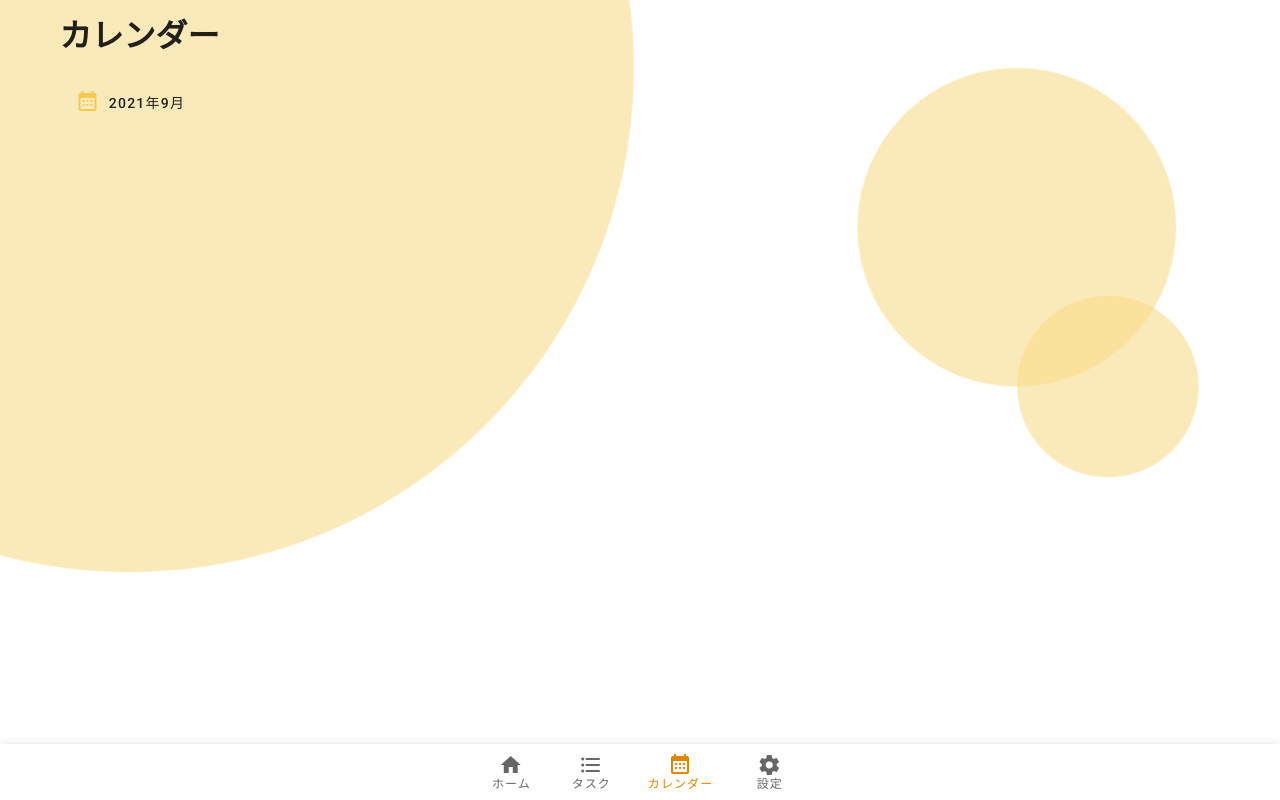
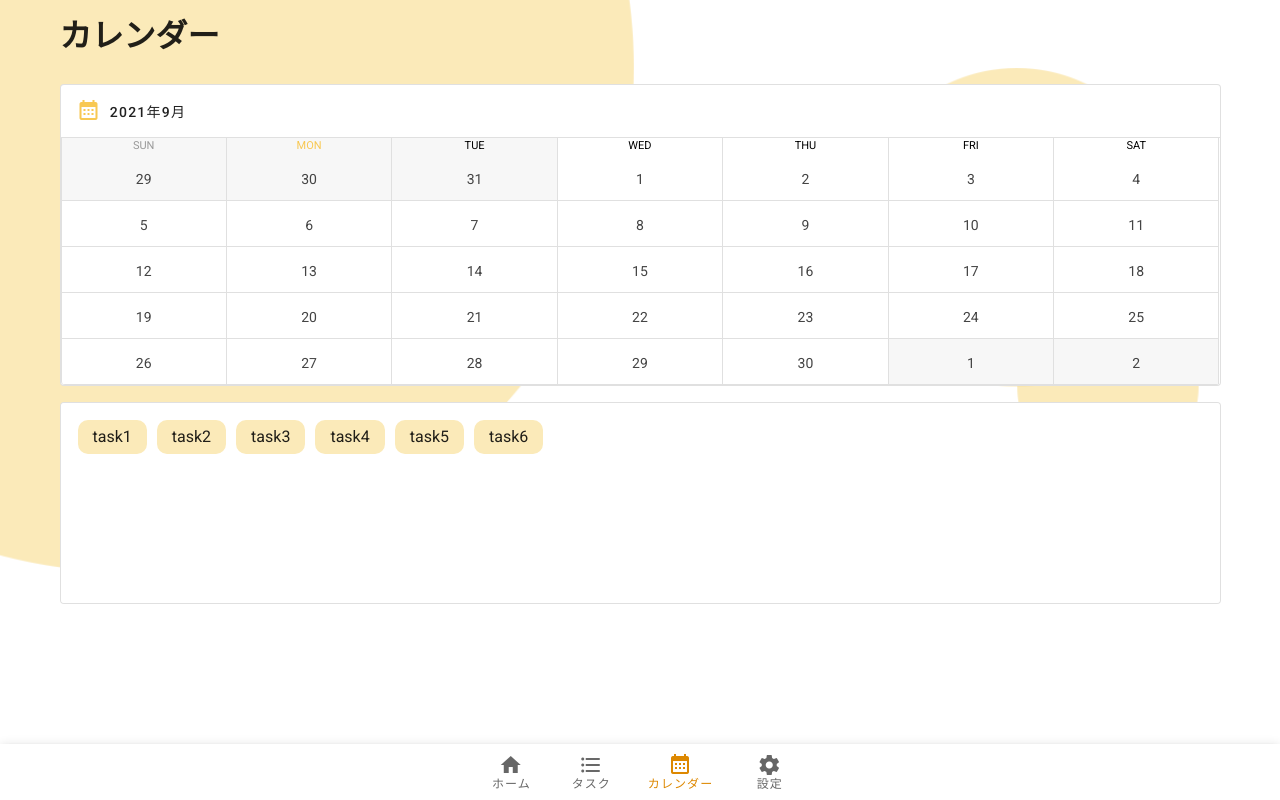
Before and after one commit to Ry0xi/a02, a Nuxt app in the folder frontend/: page /calendar in a window 1280 px wide. Built offline with nearby package versions, Linux system fonts and the light colour scheme.

Commit message:
[f-fix]カレンダーページの修正
D&Dできるように修正

```diff
--- a/frontend/pages/calendar.vue
+++ /dev/null
@@ -1,43 +0,0 @@
-<template>
-  <div>
-    <CalendarMonth v-model="date">
-      <template #activator="{ on }">
-        <v-btn v-on="on" text>
-          <v-icon class="mr-2" color="primary">mdi-calendar-month</v-icon>
-          {{ formatDate }}
-        </v-btn>
-      </template>
-    </CalendarMonth>
-  </div>
-</template>
-
-<script>
-export default {
-  data() {
-    return {
-      header: {
-        title: 'カレンダー',
-      },
-      date: new Date().toISOString().substr(0, 7),
-    }
-  },
-  computed: {
-    // 日付をフォーマット
-    formatDate() {
-      const dt = new Date(this.date)
-      const year = dt.getFullYear()
-      const month = dt.getMonth() + 1
-      return `${year}年${month}月`
-    },
-  },
-  mounted() {
-    this.updateHeader()
-  },
-  methods: {
-    updateHeader() {
-      // タイトルとして使いたい情報を渡す
-      this.$nuxt.$emit('updateHeader', this.header.title)
-    },
-  },
-}
-</script>
--- /dev/null
+++ b/frontend/pages/calendar/index.vue
@@ -0,0 +1,178 @@
+<template>
+  <div>
+    <v-card outlined class="mb-4">
+      <CalendarMonth v-model="date">
+        <template #activator="{ on }">
+          <v-btn v-on="on" text class="my-2">
+            <v-icon class="mr-2" color="primary">mdi-calendar-month</v-icon>
+            {{ formatDate }}
+          </v-btn>
+        </template>
+      </CalendarMonth>
+
+      <v-calendar v-model="date" color="primary" style="overflow: hidden">
+        <template v-slot:day-label="{ date, day }">
+          <div class="dayBox">
+            <div class="dayBox_day">{{ day }}</div>
+          </div>
+          <draggable
+            @add="onAdd(date)"
+            :group="{ name: 'ITEMS' }"
+            class="dayBox_drag"
+            v-model="setItem"
+          >
+          </draggable>
+        </template>
+      </v-calendar>
+    </v-card>
+
+    <v-card outlined>
+      <div class="taskBox">
+        <div>
+          <draggable
+            v-model="tasks"
+            class="taskBox_items"
+            :group="{ name: 'ITEMS', pull: 'clone', put: false }"
+          >
+            <div v-for="task in tasks" :key="task.id" class="taskItem">
+              {{ task.name }}
+            </div>
+          </draggable>
+        </div>
+      </div>
+    </v-card>
+    <TaskCreate
+      v-model="dialog"
+      :taskName="task.name"
+      :taskDate="task.date"
+      :isDone="false"
+      :categoryData="{}"
+      :tasks="[]"
+    />
+  </div>
+</template>
+
+<script>
+import draggable from 'vuedraggable'
+
+export default {
+  components: {
+    draggable,
+  },
+  data() {
+    return {
+      header: {
+        title: 'カレンダー',
+      },
+      date: new Date().toISOString().substr(0, 9),
+      dialog: false,
+      task: {
+        name: '',
+        date: '',
+      },
+      setItem: [],
+      tasks: [
+        { id: 1, name: 'task1' },
+        { id: 2, name: 'task2' },
+        { id: 3, name: 'task3' },
+        { id: 4, name: 'task4' },
+        { id: 5, name: 'task5' },
+        { id: 6, name: 'task6' },
+      ],
+    }
+  },
+  computed: {
+    // 日付をフォーマット
+    formatDate() {
+      const dt = new Date(this.date)
+      const year = dt.getFullYear()
+      const month = dt.getMonth() + 1
+      return `${year}年${month}月`
+    },
+  },
+  mounted() {
+    this.updateHeader()
+  },
+  methods: {
+    updateHeader() {
+      // タイトルとして使いたい情報を渡す
+      this.$nuxt.$emit('updateHeader', this.header.title)
+    },
+    // 追加時の処理
+    onAdd(date) {
+      this.task.name = this.setItem[0].name
+      this.task.date = date
+      this.dialog = true
+      this.setItem = []
+    },
+  },
+}
+</script>
+
+<style lang="scss">
+.taskBox {
+  overflow-y: scroll;
+  width: 100%;
+  height: 200px;
+  padding: 12px;
+  background-color: #fff;
+  &_items {
+    display: flex;
+    flex-wrap: wrap;
+  }
+  &_item {
+    padding: 5px 15px;
+    margin: 5px;
+    background-color: #fbeab9;
+    border-radius: 10px;
+  }
+}
+
+.taskItem {
+  padding: 5px 15px;
+  margin: 5px;
+  background-color: #fbeab9;
+  border-radius: 10px;
+  cursor: pointer;
+}
+
+.dayBox {
+  position: relative;
+  display: flex;
+  align-items: center;
+  justify-content: center;
+  z-index: 2;
+  &_day {
+    width: 100%;
+    padding: 10px 0;
+    font-size: 14px;
+    color: #444;
+  }
+  &_active {
+    background-color: red;
+  }
+
+  &_drag {
+    position: absolute;
+    display: flex;
+    align-items: center;
+    justify-content: center;
+    top: 0;
+    left: 0;
+    width: 100%;
+    height: 100%;
+  }
+}
+
+.sortable-chosen {
+  width: 35px;
+  height: 35px;
+  padding: 0;
+  margin: 0;
+  text-indent: 100%;
+  overflow: hidden;
+  white-space: nowrap;
+  background-color: rgb(255, 195, 42);
+  opacity: 0.5;
+}
+</style>
```
